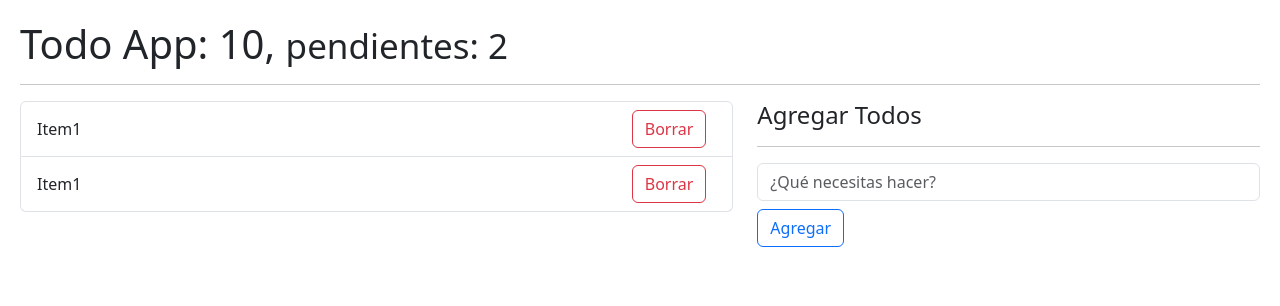
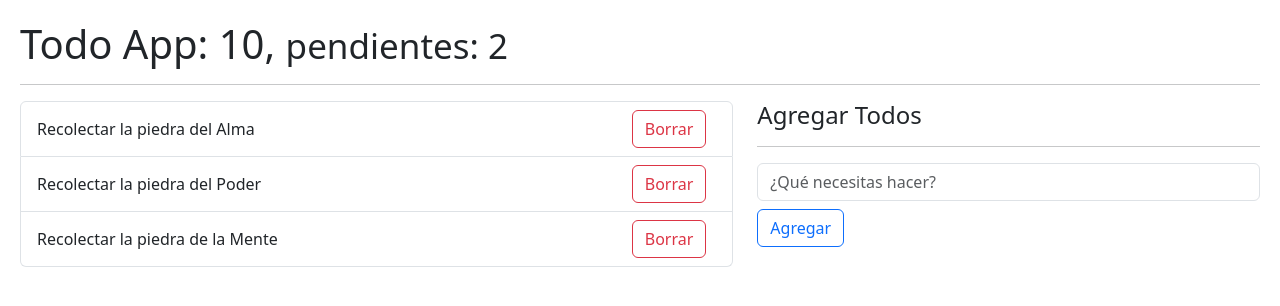
Before and after one commit to jhonnycgarcia/dev-talles-react-hook-app, a React (Vite) app: page / in a window 1280 px wide. Shown: the top 306 px of the page. Built offline with nearby package versions, Linux system fonts and the light colour scheme.

Commit message:
Tarea: Crear componentes y emitir eventos + Resolución de la tarea - TodoApp

```diff
--- /dev/null
+++ b/src/08-useReducer/TodoAdd.jsx
@@ -0,0 +1,45 @@
+import PropTypes from "prop-types";
+import { useForm } from "../hooks/useForm";
+
+export const TodoAdd = ({ onNewTodo }) => {
+
+    const { description, onInputChange, onReset } = useForm({ description: '' });
+
+    const onFormSubmit = (e) => {
+        e.preventDefault();
+
+        if(description.length <= 1) { return; }
+
+        const newTodo = {
+            id: new Date().getTime(),
+            description,
+            done: false,
+        };
+
+        onNewTodo(newTodo);
+        onReset();
+    }
+
+    return (
+        <form onSubmit={onFormSubmit}>
+            <input
+                type="text"
+                placeholder="¿Qué necesitas hacer?"
+                className="form-control"
+                value={description}
+                name="description"
+                onChange={onInputChange}
+            />
+            <button
+                type="submit"
+                className="btn btn-outline-primary mt-2"
+            >
+                Agregar
+            </button>
+        </form>
+    )
+}
+
+TodoAdd.propTypes = {
+    onNewTodo: PropTypes.func.isRequired,
+}
--- a/src/08-useReducer/TodoApp.jsx
+++ b/src/08-useReducer/TodoApp.jsx
@@ -1,5 +1,7 @@
 import { useReducer } from "react"
 import { todoReducer } from "./todoReducer";
+import { TodoList } from "./TodoList";
+import { TodoAdd } from "./TodoAdd";
 
 const initialState = [
     {
@@ -12,10 +14,19 @@
         description: 'Recolectar la piedra del Poder',
         done: false,
     },
+    {
+        id: new Date().getTime() * 6,
+        description: 'Recolectar la piedra de la Mente',
+        done: false,
+    },
 ];
 
 export const TodoApp = () => {
-    const [todos, dispatchTodos] = useReducer(todoReducer, initialState)
+    const [todos, dispatchTodos] = useReducer(todoReducer, initialState);
+
+    const handlerNewTodo = (todo) => {
+        console.log({ todo });
+    };
 
     return (
         <>
@@ -26,42 +37,13 @@
 
             <div className="row">
                 <div className="col-7">
-                    <ul className="list-group">
-                        {
-                            todos.map((todo) => (
-                                <li
-                                    key={todo.id}
-                                    className="list-group-item d-flex justify-content-between"
-                                >
-                                    <span className="align-self-center">
-                                        Item1
-                                    </span>
-                                    <button className="btn btn-outline-danger">
-                                        Borrar
-                                    </button>
-                                </li>
-                            ))
-                        }
-
-                    </ul>
+                    <TodoList todos={todos} />
                 </div>
 
                 <div className="col-5">
                     <h4>Agregar Todos</h4>
                     <hr />
-                    <form>
-                        <input
-                            type="text"
-                            placeholder="¿Qué necesitas hacer?"
-                            className="form-control"
-                        />
-                        <button
-                            type="submit"
-                            className="btn btn-outline-primary mt-2"
-                        >
-                            Agregar
-                        </button>
-                    </form>
+                    <TodoAdd onNewTodo={handlerNewTodo}/>
                 </div>
 
             </div>
--- /dev/null
+++ b/src/08-useReducer/TodoItem.jsx
@@ -0,0 +1,18 @@
+import PropTypes from "prop-types";
+
+export const TodoItem = ({todo}) => {
+  return (
+    <li className="list-group-item d-flex justify-content-between">
+        <span className="align-self-center">
+            {todo.description}
+        </span>
+        <button className="btn btn-outline-danger">
+            Borrar
+        </button>
+    </li>
+  )
+}
+
+TodoItem.propTypes = {
+    todo: PropTypes.object.isRequired,
+}
--- /dev/null
+++ b/src/08-useReducer/TodoList.jsx
@@ -0,0 +1,18 @@
+import PropTypes from "prop-types";
+import { TodoItem } from "./TodoItem";
+
+export const TodoList = ({todos = []}) => {
+  return (
+    <ul className="list-group">
+        {
+            todos.map((todo) => (
+                <TodoItem key={todo.id} todo={todo} />
+            ))
+        }
+    </ul>
+  )
+}
+
+TodoList.propTypes = {
+    todos: PropTypes.array
+}
```
